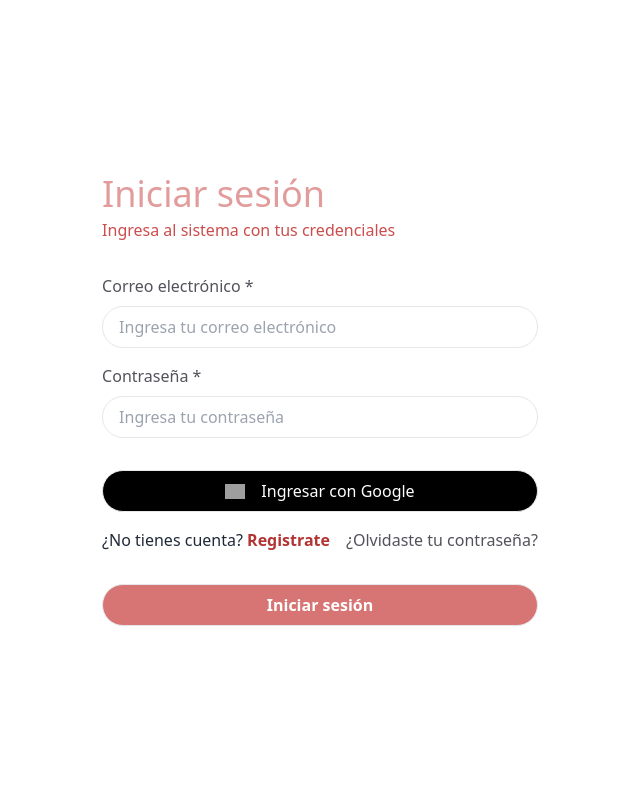
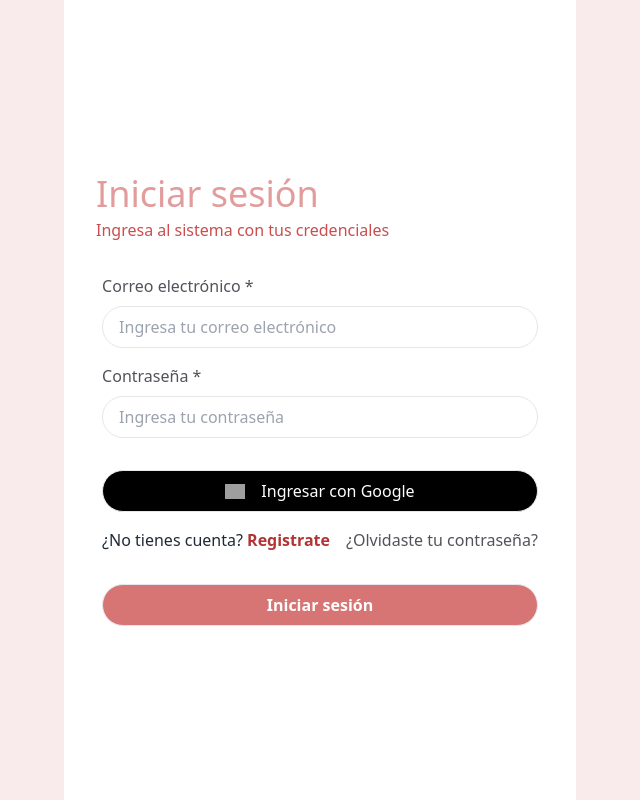
Before and after one commit to SamuelRnn/lazy-buy, a Next.js app: page /login in a window 1280 px wide. Shown: the whole page, without its empty margins (0-640 px from the left). Built offline with nearby package versions, Linux system fonts and the light colour scheme; grey boxes are pictures that could not be loaded.

Commit message:
mod(pages/login): finished styles

```diff
--- a/pages/login.jsx
+++ b/pages/login.jsx
@@ -5,6 +5,7 @@ import Layout from "../components/layout";
 import { signIn } from "next-auth/react";
 import { ErrorMessage, Formik } from "formik";
 import { useRouter } from "next/router";
+import { motion } from "framer-motion";
 
 // const callbackUrl = process.env.BASE_URL || 'http://localhost:3000'
 
@@ -31,8 +32,13 @@ export default function Loading() {
   }
   return (
     <Layout noLayout={true} title="Lazy Buy | LogIn">
-      <div className="min-h-screen bg-[#ffffff] grid grid-cols-1 lg:grid-cols-2">
-        <div className="text-white flex flex-col items-center justify-center gap-8 p-8 max-w-lg mx-auto">
+      <div className="min-h-screen bg-fondo-50 grid grid-cols-1 lg:grid-cols-2">
+      <div className="bg-white overflow-hidden mx-16">
+        <motion.div
+        initial={{opacity: 0, y: -500, scale: 1}}
+        animate={{opacity: 1, y: 0, scale: 1}}
+        transition={{}}
+        className="text-white h-screen flex flex-col items-center justify-center gap-8 p-8 max-w-lg mx-auto bg-white">
           <div className="flex flex-col gap-1 w-full">
             <h1 className="text-4xl font-medium text-fondo-200">
               Iniciar sesión
@@ -164,7 +170,9 @@ export default function Loading() {
               </form>
             )}
           </Formik>
-        </div>
+        </motion.div>
+      </div>
+
         {/* AnimatedLogo */}
         <div className="hidden lg:flex items-center justify-center">
           <AnimatedLogo />
```
